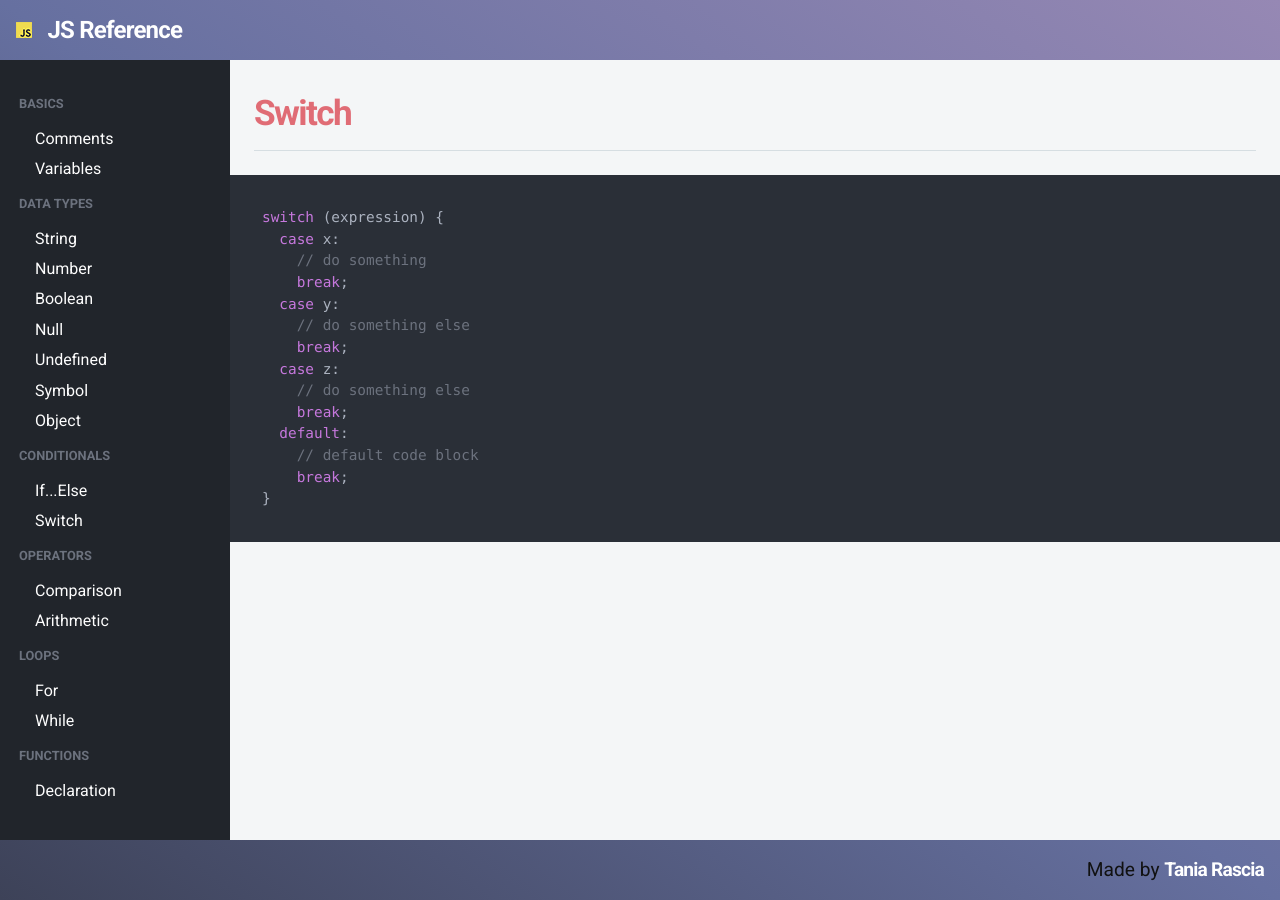
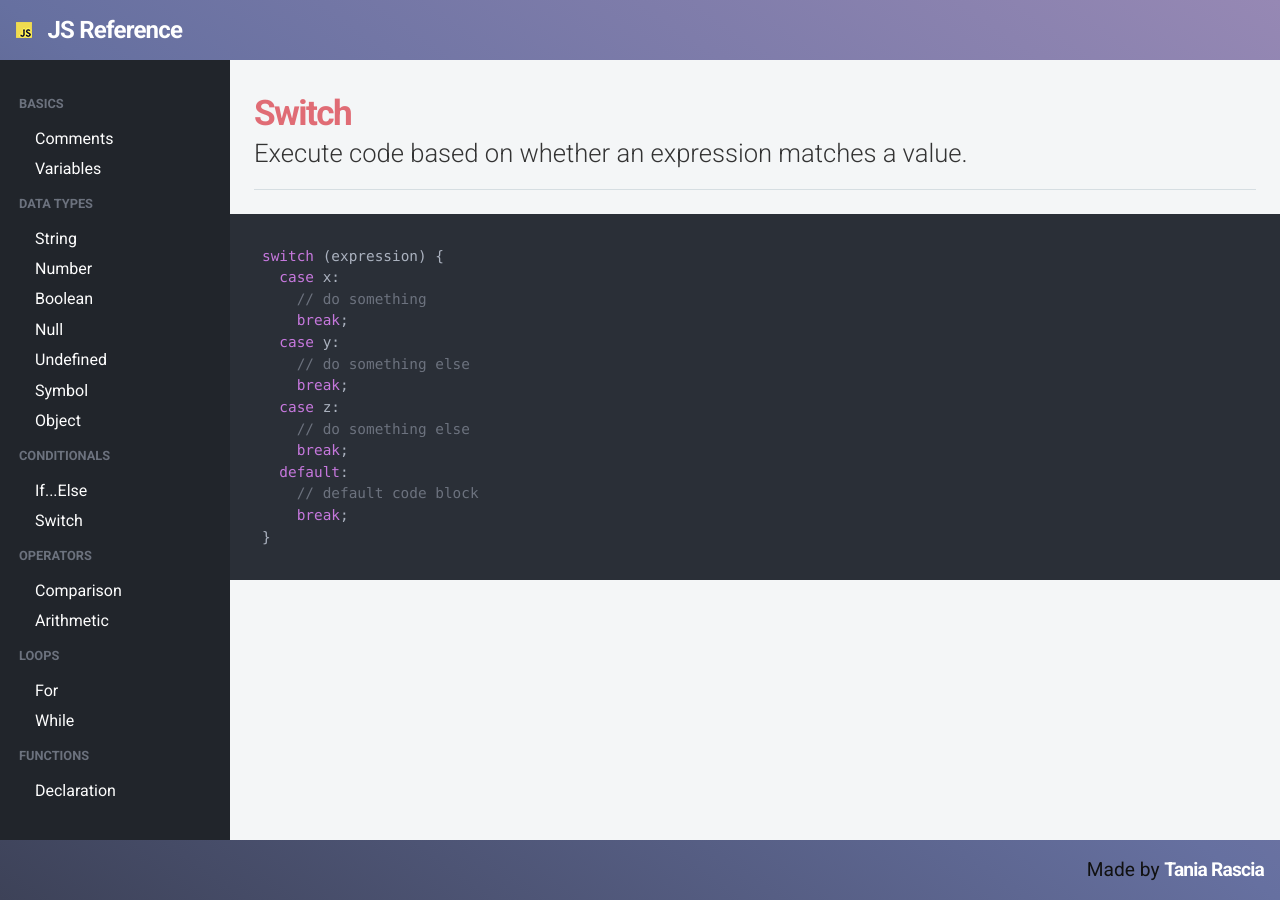
Before and after one commit to KJLarson/snippets, a Jekyll site: the page built from _pages/02_switch.md, in a window 1280 px wide. Built offline with Jekyll 4.4.1, drawn with Linux system fonts in a browser that asks for light colours; nearby versions of some CDN libraries.

Commit message:
Update 02_switch.md

```diff
--- a/_pages/02_switch.md
+++ b/_pages/02_switch.md
@@ -1,6 +1,7 @@
 ---
 layout: page
 title: Switch
+subtitle: Execute code based on whether an expression matches a value.
 categories: conditionals
 permalink: /switch/
 
```
